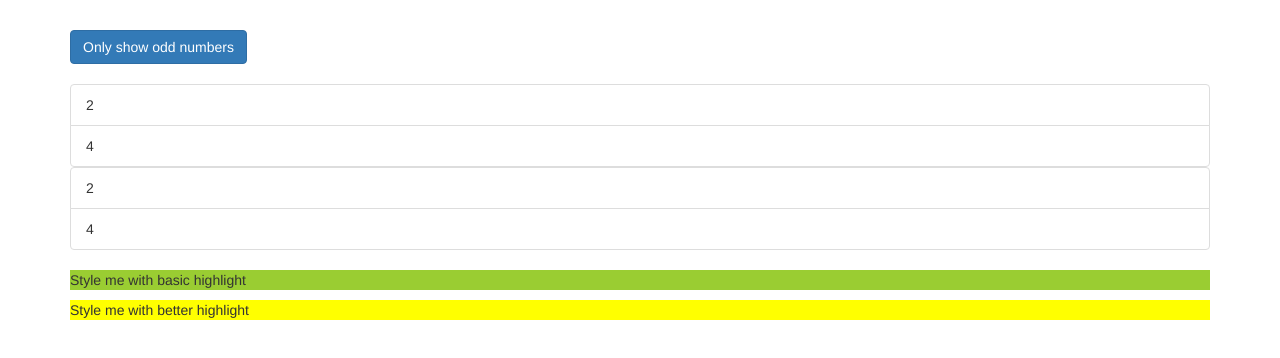
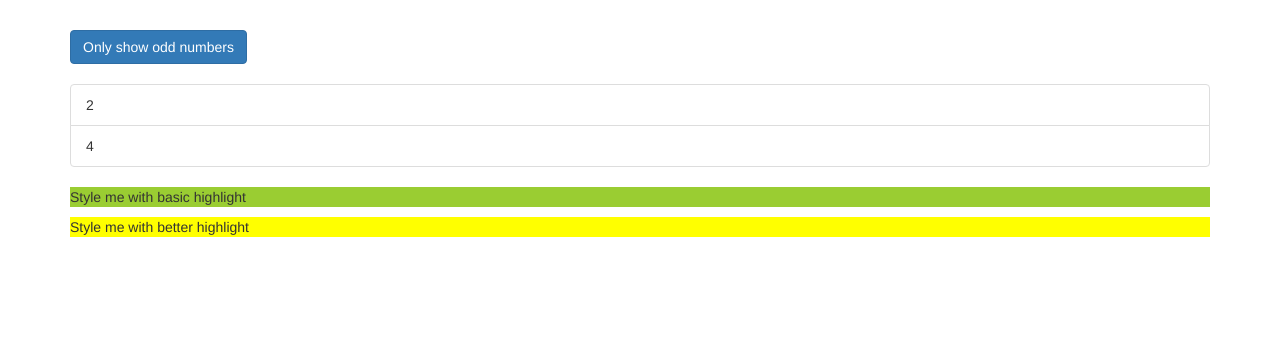
Before and after one commit to dirkgietelink/udemy-ang8-directives-start, an Angular app: page / in a window 1280 px wide. Shown: the top 358 px of the page. Built offline with nearby package versions, Linux system fonts and the light colour scheme.

Commit message:
vid  100: Implemented own structural directive. Make sure to use @Input() set appUnless(condition: boolean) { ...}, such that appUnless matches the SELECTOR.

```diff
--- a/src/app/app.component.html
+++ b/src/app/app.component.html
@@ -15,7 +15,27 @@
             {{ odd }}
           </li>
         </div>
-        <div *ngIf="!onlyOdd">
+        <!--<div *ngIf="!onlyOdd">-->
+          <!--<li-->
+            <!--class="list-group-item"-->
+            <!--[ngClass]="{odd: even % 2 !== 0}"-->
+            <!--[ngStyle]="{backgroundColor: even % 2 !== 0 ? 'yellow' : 'transparent'}"-->
+            <!--*ngFor="let even of evenNumbers">-->
+            <!--{{ even }}-->
+          <!--</li>-->
+        <!--</div>-->
+        <!--<ng-template [ngIf]="!onlyOdd">-->
+          <!--<div>-->
+            <!--<li-->
+              <!--class="list-group-item"-->
+              <!--[ngClass]="{odd: even % 2 !== 0}"-->
+              <!--[ngStyle]="{backgroundColor: even % 2 !== 0 ? 'yellow' : 'transparent'}"-->
+              <!--*ngFor="let even of evenNumbers">-->
+              <!--{{ even }}-->
+            <!--</li>-->
+          <!--</div>-->
+        <!--</ng-template>-->
+        <div *appUnless="onlyOdd">
           <li
             class="list-group-item"
             [ngClass]="{odd: even % 2 !== 0}"
@@ -24,17 +44,6 @@
             {{ even }}
           </li>
         </div>
-        <ng-template [ngIf]="!onlyOdd">
-          <div>
-            <li
-              class="list-group-item"
-              [ngClass]="{odd: even % 2 !== 0}"
-              [ngStyle]="{backgroundColor: even % 2 !== 0 ? 'yellow' : 'transparent'}"
-              *ngFor="let even of evenNumbers">
-              {{ even }}
-            </li>
-          </div>
-        </ng-template>
       </ul>
       <p appBasicHighlight>Style me with basic highlight</p>
       <p [appBetterHighlight]="'mistyRose'" defaultColor="yellow">Style me with better highlight</p>
--- a/src/app/unless/unless.directive.ts
+++ b/src/app/unless/unless.directive.ts
@@ -1,10 +1,19 @@
-import { Directive } from '@angular/core';
+import {Directive, Input, TemplateRef, ViewContainerRef} from '@angular/core';
 
 @Directive({
   selector: '[appUnless]'
 })
 export class UnlessDirective {
+  @Input() set appUnless(condition: boolean) {
+    if (!condition) {
+      this.vcRef.createEmbeddedView(this.templateRef);
+    } else {
+      this.vcRef.clear();
+    }
+  }
 
-  constructor() { }
+  constructor(private templateRef: TemplateRef<any>, private vcRef: ViewContainerRef) {
+
+  }
 
 }
```
